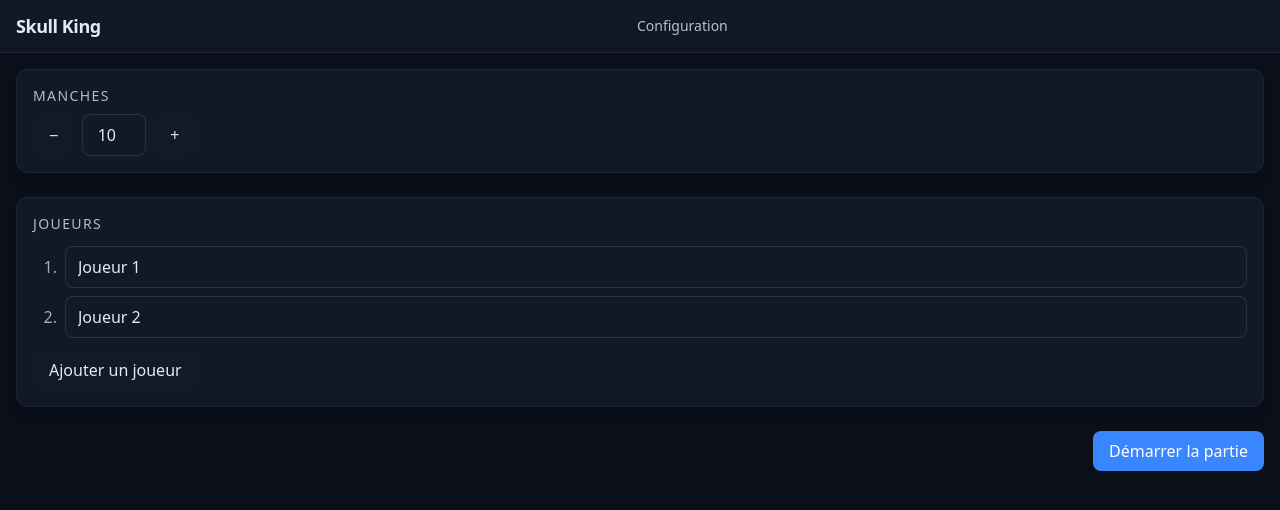
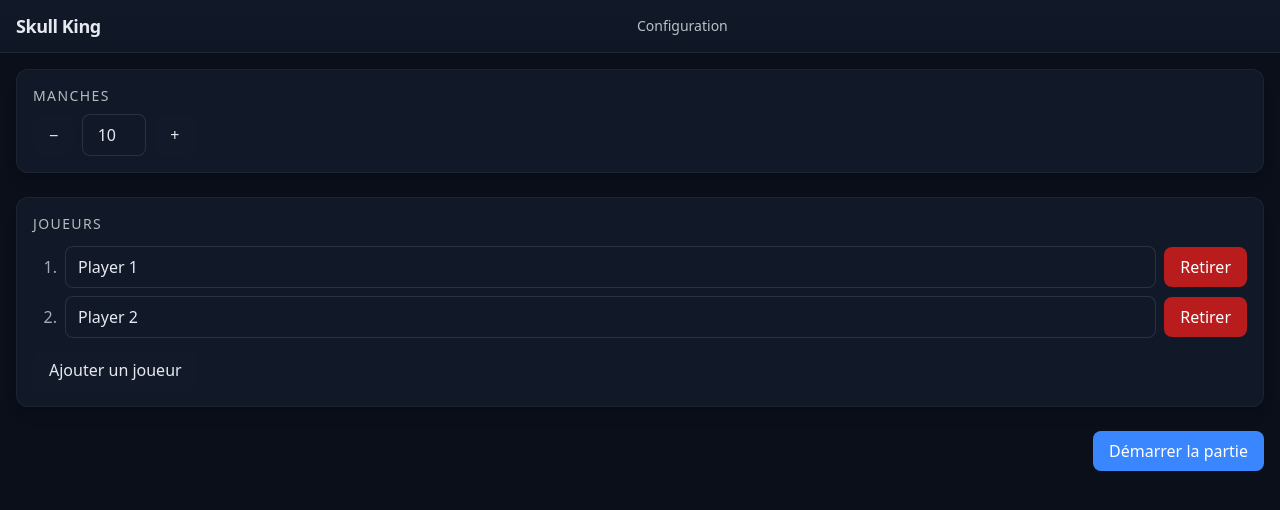
Before and after one commit to d0tiKs/sk-tracking, a React (Vite) app: page /new in a window 1280 px wide. Shown: the top 510 px of the page. Built offline with nearby package versions, Linux system fonts and the light colour scheme.

Commit message:
When starting a new game it is possible to quickly select an already known player.

```diff
--- /dev/null
+++ b/src/components/PlayerNameCombobox.tsx
@@ -0,0 +1,142 @@
+import { useState, useEffect } from 'react';
+import { useStore } from '../store/useStore';
+import { Player } from '../types';
+
+interface PlayerNameComboboxProps {
+  value: string;
+  onChange: (value: string) => void;
+  onAddPlayer?: (name: string) => void;
+  placeholder?: string;
+  disabled?: boolean;
+  currentGamePlayers?: Player[];
+}
+
+export default function PlayerNameCombobox({ value, onChange, onAddPlayer, placeholder = 'Entrez un nom', disabled = false, currentGamePlayers = [] }: PlayerNameComboboxProps) {
+  const [isFocused, setIsFocused] = useState(false);
+  const [filteredPlayers, setFilteredPlayers] = useState<Player[]>([]);
+  const [inputValue, setInputValue] = useState(value);
+  const [selectedFromDropdown, setSelectedFromDropdown] = useState<string | null>(null);
+  const { games } = useStore();
+
+  // Synchronize internal state with prop value
+  useEffect(() => {
+    setInputValue(value);
+    setSelectedFromDropdown(null); // Reset selection when value changes
+  }, [value]);
+
+  // Extract all unique player names from past games
+  useEffect(() => {
+    const pastPlayerNames = new Set<string>();
+
+    // Collect all player names from past games
+    games.forEach(game => {
+      game.players.forEach(player => {
+        pastPlayerNames.add(player.name);
+      });
+    });
+
+    // Convert to array and sort alphabetically
+    const sortedNames = Array.from(pastPlayerNames).sort();
+
+    // Filter out names that are already used in the current game
+    const filteredNames = sortedNames.filter(name =>
+      !currentGamePlayers.some(player => player.name.trim().toLowerCase() === name.trim().toLowerCase())
+    );
+
+    // Create proper Player objects with unique IDs (using name as identifier for the dropdown)
+    setFilteredPlayers(filteredNames.map(name => ({
+      id: `temp-${name}`, // Use a temporary prefix to distinguish from real IDs
+      name
+    })));
+  }, [games, currentGamePlayers]);
+
+  // Handle input change
+  const handleChange = (e: React.ChangeEvent<HTMLInputElement>) => {
+    const newValue = e.target.value;
+    setInputValue(newValue);
+    onChange(newValue);
+    setSelectedFromDropdown(null); // Clear selection when typing
+
+    // Filter players based on input
+    const filtered = games
+      .flatMap(game => game.players)
+      .map(p => p.name)
+      .filter(name => name.toLowerCase().includes(newValue.toLowerCase()))
+      .sort()
+      // Filter out names that are already used in the current game
+      .filter(name =>
+        !currentGamePlayers.some(player => player.name.trim().toLowerCase() === name.trim().toLowerCase())
+      )
+      // Create proper Player objects with unique IDs (using name as identifier for the dropdown)
+      .map(name => ({
+        id: `temp-${name}`, // Use a temporary prefix to distinguish from real IDs
+        name
+      }));
+
+    setFilteredPlayers(filtered);
+  };
+
+  // Handle selecting a player from the dropdown
+  const handleSelect = (name: string) => {
+    setInputValue(name);
+    onChange(name);
+    setIsFocused(false);
+    setSelectedFromDropdown(name); // Track that this was selected from dropdown
+  };
+
+  // Check if a name is already in use in the current game session (case insensitive)
+  const isNameInUse = (name: string): boolean => {
+    return currentGamePlayers.some(player =>
+      player.name.trim().toLowerCase() === name.trim().toLowerCase()
+    );
+  };
+
+  return (
+    <div className="relative w-full">
+      <input
+        type="text"
+        value={inputValue}
+        onChange={handleChange}
+        onKeyDown={(e) => {
+          if (e.key === 'Enter') {
+            e.preventDefault();
+            // Only add player when Enter is pressed
+            if (inputValue.trim() !== '') {
+              // Prevent adding duplicate names in current session
+              if (isNameInUse(inputValue.trim())) {
+                return; // Don't allow duplicate names to be added
+              }
+              // Call the parent's addPlayer function with either:
+              // 1. The selected dropdown item (if one was chosen)
+              // 2. The current input value
+              const nameToAdd = selectedFromDropdown || inputValue.trim();
+              if (onAddPlayer) {
+                onAddPlayer(nameToAdd);
+              }
+            }
+          }
+        }}
+        onFocus={() => setIsFocused(true)}
+        onBlur={() => setTimeout(() => setIsFocused(false), 150)}
+        placeholder={placeholder}
+        disabled={disabled}
+        className="input w-full"
+        aria-label="Nom du joueur"
+      />
+
+      {isFocused && filteredPlayers.length > 0 && (
+        <ul className="absolute z-10 w-full mt-1 bg-surface border border-accent rounded-md shadow-lg max-h-60 overflow-auto">
+          {filteredPlayers.map((player) => (
+            <li
+              key={player.id}
+              className="px-3 py-2 hover:bg-accent cursor-pointer"
+              onClick={() => handleSelect(player.name)}
+            >
+              {player.name}
+            </li>
+          ))}
+        </ul>
+      )}
+    </div>
+  );
+}
--- a/src/routes/NewGame.tsx
+++ b/src/routes/NewGame.tsx
@@ -5,18 +5,27 @@
 import { Player } from '../types';
 import { uid } from '../lib/utils';
 import { useStore } from '../store/useStore';
+import PlayerNameCombobox from '../components/PlayerNameCombobox';
 
 export default function NewGame() {
   const nav = useNavigate();
   const { createGame } = useStore();
   const [rounds, setRounds] = useState(10);
   const [players, setPlayers] = useState<Player[]>([
-    { id: uid(), name: 'Joueur 1' },
-    { id: uid(), name: 'Joueur 2' }
+    { id: uid(), name: 'Player 1' },
+    { id: uid(), name: 'Player 2' }
   ]);
+  const [playerName, setPlayerName] = useState('');
 
-  const addPlayer = () =>
-    setPlayers((ps) => [...ps, { id: uid(), name: `Joueur ${ps.length + 1}` }]);
+  const addPlayer = (name: string = '') => {
+    const playerName = name || `Player ${players.length + 1}`;
+    // Check for duplicate names before adding
+    const isDuplicate = players.some(p => p.name.trim().toLowerCase() === playerName.trim().toLowerCase());
+    if (isDuplicate) return;
+
+    setPlayers((ps) => [...ps, { id: uid(), name: playerName }]);
+    setPlayerName('');
+  };
   const removePlayer = (id: string) =>
     setPlayers((ps) => ps.filter((p) => p.id !== id));
   const updateName = (id: string, name: string) =>
@@ -47,25 +56,25 @@
             {players.map((p, idx) => (
               <div key={p.id} className="flex items-center gap-2">
                 <span className="w-6 text-right opacity-70">{idx + 1}.</span>
-                <input
-                  className="input flex-1"
+                <div className="flex-1">
+                  <PlayerNameCombobox
                     value={p.name}
-                  onChange={(e) => updateName(p.id, e.target.value)}
-                  placeholder={`Joueur ${idx + 1}`}
+                    onChange={(name) => updateName(p.id, name)}
+                    placeholder={`Player ${idx + 1}`}
+                    currentGamePlayers={players}
                   />
-                {players.length > 2 && (
+                </div>
                 <button
                   className="btn btn-danger"
                   onClick={() => removePlayer(p.id)}
                 >
                   Retirer
                 </button>
-                )}
               </div>
             ))}
           </div>
           {players.length < 10 && (
-            <button className="btn btn-ghost mt-3" onClick={addPlayer}>
+            <button className="btn btn-ghost mt-3" onClick={() => addPlayer()}>
               Ajouter un joueur
             </button>
           )}
```
Lines whose indentation alone changed are shown as unchanged.
